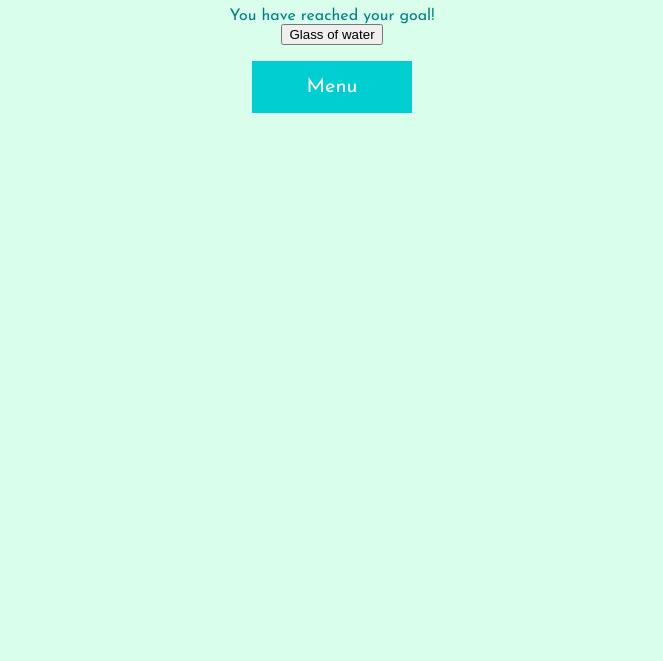
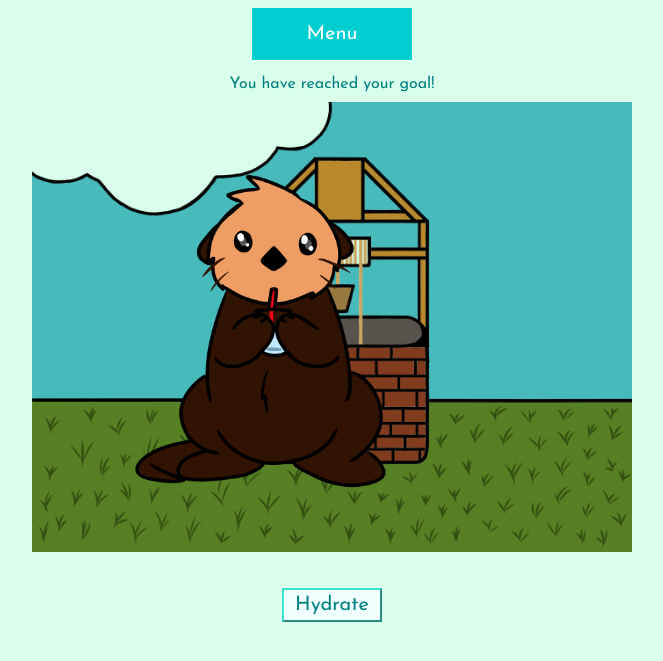
Before and after one commit to ulatrabanino/otter_care, a Python web app: template templates/water.html in a window 1280 px wide. Shown: the top 661 px of the page, without its empty margins (308-971 px from the left). Run offline with Jinja, Linux system fonts and the light colour scheme; the template is opened without the code that fills it, so the values that code supplies are empty; some libraries are stand-ins or nearby versions.

Commit message:
format and updates

```diff
--- a/my-style-dir/style.css
+++ b/my-style-dir/style.css
@@ -98,3 +98,27 @@ img {
     background-color: #43e092;
     color: white;
 }
+
+.background{
+    	position: relative;
+		top: 0;
+		left: 0;
+}
+
+.otter{
+		position: absolute;
+		top: 150px;
+		left: 500px;
+}
+
+.otter2{
+		position: absolute;
+		top: 150px;
+		left: 400px;
+}
+
+.otter3{
+		position: absolute;
+		top: 150px;
+		left: 400px;
+}
--- a/templates/bathroom.html
+++ b/templates/bathroom.html
@@ -30,7 +30,8 @@
         </div>
     {% endif %}
     <form method = POST action = "/bathroom">
-        <img src="/my-images-dir/bath.png" height="450"/><br>
+        <img src="/my-images-dir/bath.png" class="background" height="450"/><br>
+        <img src="/my-images-dir/wash.png" class="otter" width="450"/><br>
         <input type= "submit" class="btn" value="bathe">
     </form>
 
--- a/templates/home.html
+++ b/templates/home.html
@@ -14,7 +14,6 @@
         <div class="dropdown">
             <button class="dropbtn">Menu</button>
             <div class="dropdown-content">
-                <a href="/">Home</a>
                 <a href="/kitchen">Kitchen</a>
                 <a href="/bathroom">Bathroom</a>
                 <a href="/play">Play</a>
--- a/templates/kitchen.html
+++ b/templates/kitchen.html
@@ -30,7 +30,8 @@
         </div>
         {% endif %}
         <form method = POST action = "/kitchen">
-        <img src="/my-images-dir/kitchen.png" height="450"/>
+        <img src="/my-images-dir/kitchen.png" class="background" height="450"/><br>
+        <img src="/my-images-dir/eat.PNG" class="otter" width="450"/><br>
         <input type= "submit" class="btn" value="feed">
         </form>
     </body>
--- a/templates/water.html
+++ b/templates/water.html
@@ -2,12 +2,20 @@
 <head>
     <link type="text/css" rel="stylesheet" href="/my-style-dir/style.css">
     <link href="https://fonts.googleapis.com/css?family=Josefin+Sans&display=swap" rel="stylesheet">
-    <title>Otter Care</title>
+    <title>The Well</title>
     <meta name='viewport' content='width=device-width, initial-scale=1'>
     <script src='https://kit.fontawesome.com/a076d05399.js'></script>
     <link rel="shortcut icon" href="/my-images-dir/logo.PNG"/>
 </head>
 <body>
+        <div class="dropdown">
+            <button class="dropbtn">Menu</button>
+            <div class="dropdown-content">
+                <a href="/kitchen">Kitchen</a>
+                <a href="/bathroom">Bathroom</a>
+                <a href="/play">Play</a>
+            </div>
+        </div><br><br>
 {% if otter.water_counter == otter.water_num_intake %}
     <div>
         You have reached your goal!
@@ -18,21 +26,14 @@
     </div>
 {% else %}
     <div>
-        Please give me some watah
+        Please give me some water!
     </div>
 {% endif %}
 <form method = POST action = "/water">
-    <input type= "submit" value="Glass of water">
+        <img src="/my-images-dir/water.png" class="background" height="450"/><br>
+        <img src="/my-images-dir/drink.png" class="otter3" width="350"/><br>
+    <input type= "submit" class="btn" value="Hydrate">
 </form>
-<div class="dropdown">
-            <button class="dropbtn">Menu</button>
-            <div class="dropdown-content">
-                <a href="/">Home</a>
-                <a href="/kitchen">Kitchen</a>
-                <a href="/bathroom">Bathroom</a>
-                <a href="/play">Play</a>
-                <a href="/water">Water Intake</a>
-                <a href="/settings">Settings</a>
-            </div>
+
 </body>
 </html>
```
Also changed, not shown: templates/play.html (+23 -1 lines), my-images-dir/drink.png (added), my-images-dir/wash.png (added).
